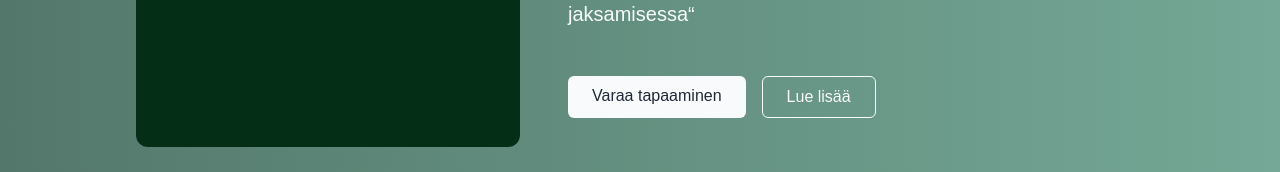
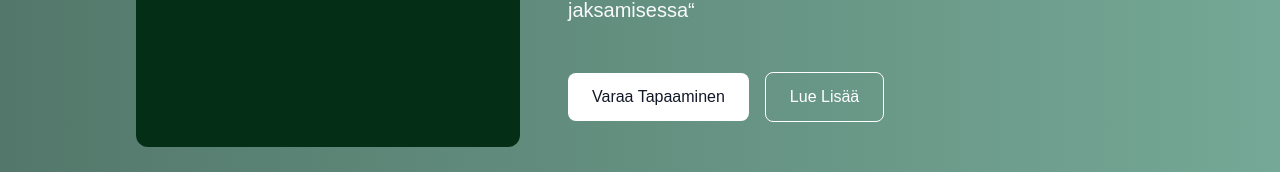
Before and after one commit to Itsdarkhere/Aurora, a Next.js app: page /aurora in a window 1280 px wide. Shown: the part 382-554 px from the top of the page. Built offline with nearby package versions, Linux system fonts and the light colour scheme.

Commit message:
buttons on introduction

```diff
--- a/components/Introduction.jsx
+++ b/components/Introduction.jsx
@@ -16,12 +16,12 @@ const Introduction = () => {
             auttaa löytämään tasapaino, joka tukee sekä tavoitteidesi
             saavuttamisessa että kokonaisvaltaisessa jaksamisessa“
           </p>
-          <div className=' flex flex-row gap-4'>
-            <Link href="/varaus" className='bg-slate-50 rounded-md text-gray-800 px-6 py-2'>
-              Varaa tapaaminen
+          <div className='flex flex-col justify-center md:justify-start items-center md:flex-row gap-4'>
+            <Link href="/varaus" className='bg-white w-full md:w-auto text-center text-gray-900 px-6 py-3 rounded-lg font-medium hover:bg-gray-100 transition-colors'>
+              Varaa Tapaaminen
             </Link>
-            <Link href="/aurora" className='border border-slate-50 text-slate-50 rounded-md px-6 py-2'>
-              Lue lisää
+            <Link href="/aurora" className='border w-full md:w-auto text-center border-white text-white px-6 py-3 rounded-lg font-medium hover:bg-white/10 transition-colors'>
+              Lue Lisää
             </Link>
           </div>
         </div>
```
